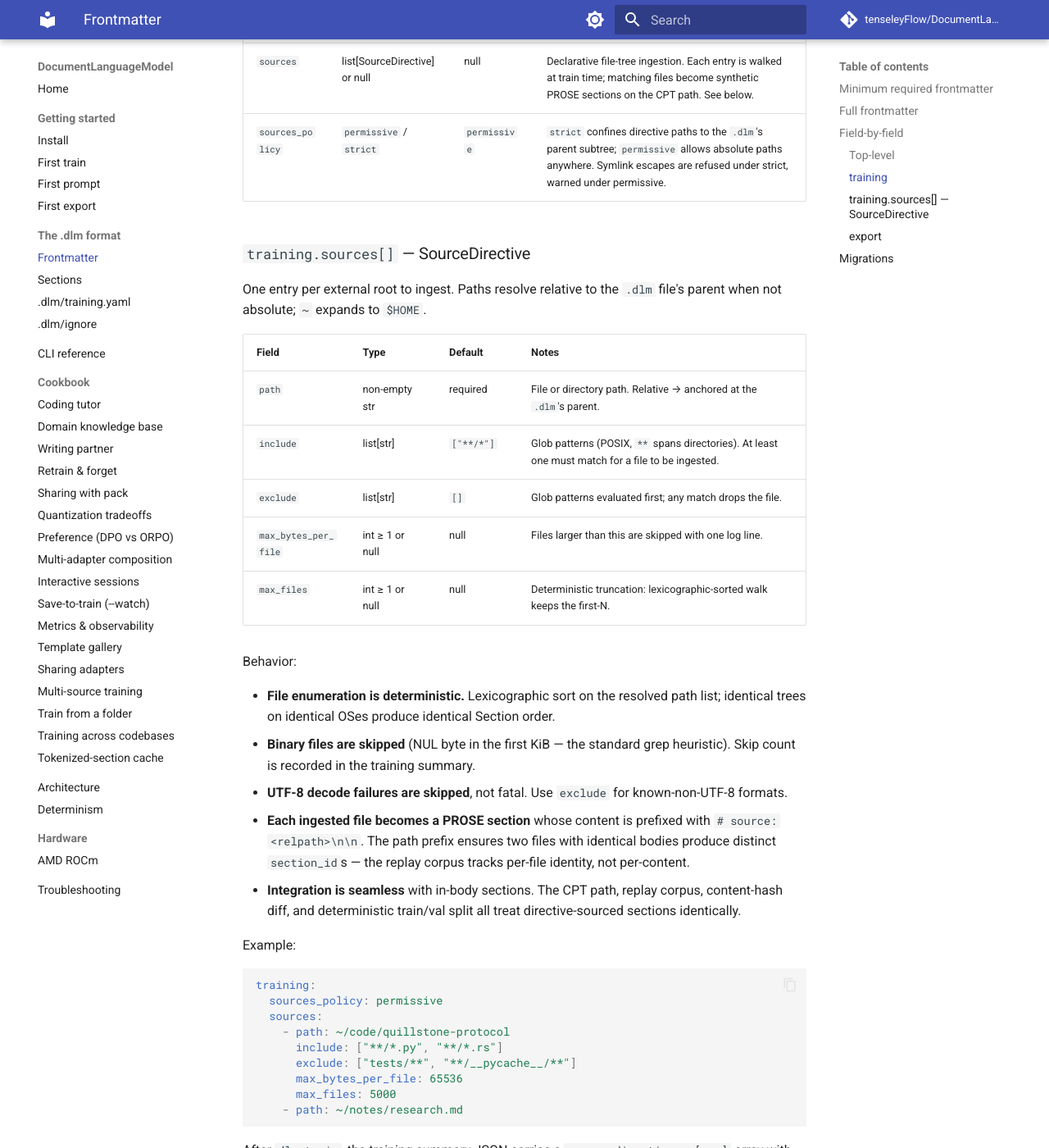
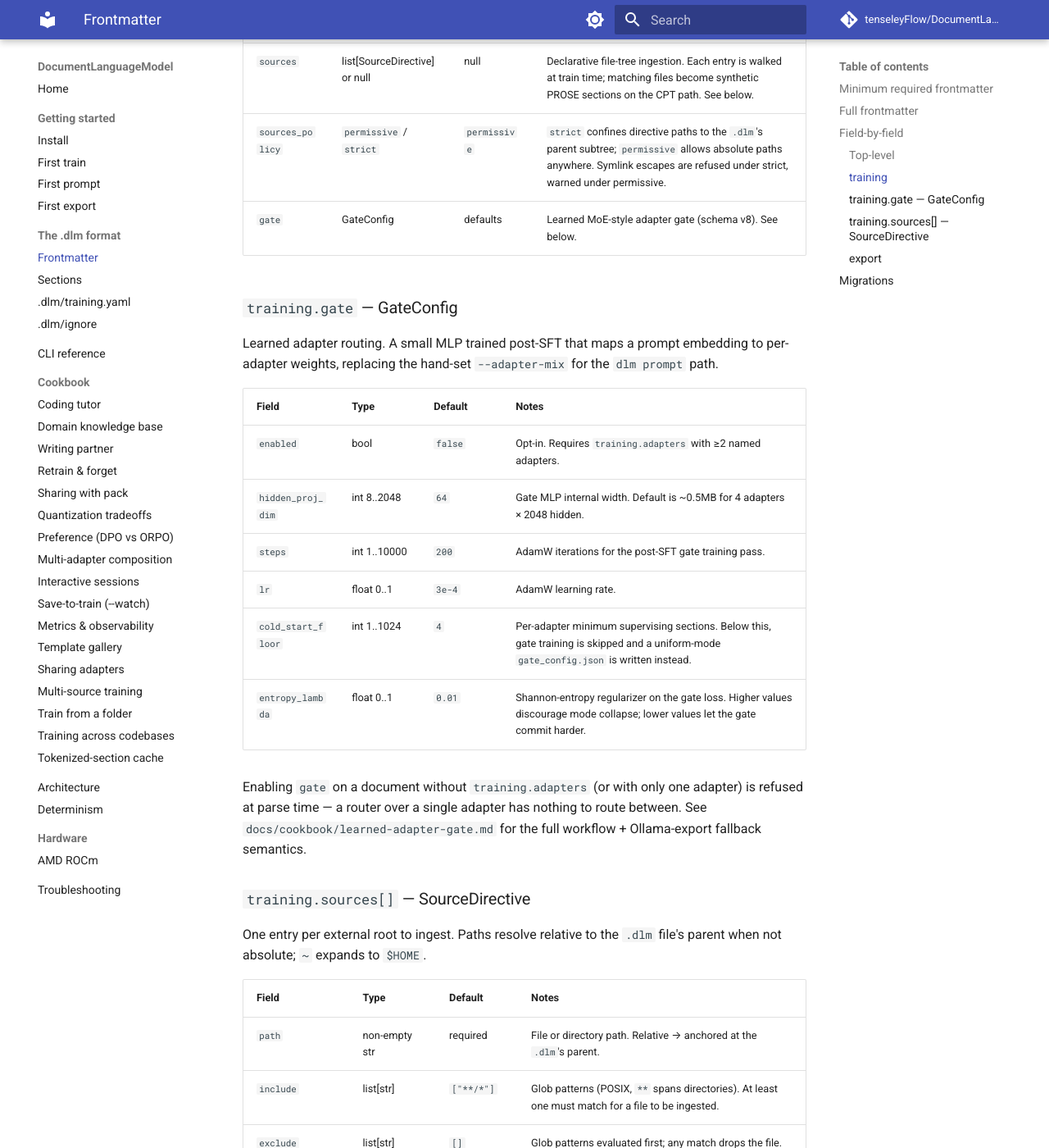
Before and after one commit to tenseleyFlow/DocumentLanguageModel, an MkDocs documentation site: the page built from docs/format/frontmatter.md, in a window 1280 px wide and 1400 px high, scrolled down 3327 px. Shown: the whole window at 82% size. Built offline with MkDocs 1.6.1 and Material for MkDocs 9.7.7, drawn with Linux system fonts in a browser that asks for light colours; comment, search, counter and statistics services are not loaded.

Commit message:
docs: learned-adapter-gate cookbook + --gate CLI + training.gate format ref

```diff
--- a/docs/format/frontmatter.md
+++ b/docs/format/frontmatter.md
@@ -102,6 +102,28 @@ export:
 | `seed` | int | 42 | Determinism seed. Changing it invalidates the [determinism golden](../determinism.md). |
 | `sources` | list[SourceDirective] or null | null | Declarative file-tree ingestion. Each entry is walked at train time; matching files become synthetic PROSE sections on the CPT path. See below. |
 | `sources_policy` | `permissive` / `strict` | `permissive` | `strict` confines directive paths to the `.dlm`'s parent subtree; `permissive` allows absolute paths anywhere. Symlink escapes are refused under strict, warned under permissive. |
+| `gate` | GateConfig | defaults | Learned MoE-style adapter gate (schema v8). See below. |
+
+### `training.gate` — GateConfig
+
+Learned adapter routing. A small MLP trained post-SFT that maps a
+prompt embedding to per-adapter weights, replacing the hand-set
+`--adapter-mix` for the `dlm prompt` path.
+
+| Field | Type | Default | Notes |
+|---|---|---|---|
+| `enabled` | bool | `false` | Opt-in. Requires `training.adapters` with ≥2 named adapters. |
+| `hidden_proj_dim` | int 8..2048 | `64` | Gate MLP internal width. Default is ~0.5MB for 4 adapters × 2048 hidden. |
+| `steps` | int 1..10000 | `200` | AdamW iterations for the post-SFT gate training pass. |
+| `lr` | float 0..1 | `3e-4` | AdamW learning rate. |
+| `cold_start_floor` | int 1..1024 | `4` | Per-adapter minimum supervising sections. Below this, gate training is skipped and a uniform-mode `gate_config.json` is written instead. |
+| `entropy_lambda` | float 0..1 | `0.01` | Shannon-entropy regularizer on the gate loss. Higher values discourage mode collapse; lower values let the gate commit harder. |
+
+Enabling `gate` on a document without `training.adapters` (or with
+only one adapter) is refused at parse time — a router over a single
+adapter has nothing to route between. See
+`docs/cookbook/learned-adapter-gate.md` for the full workflow +
+Ollama-export fallback semantics.
 
 ### `training.sources[]` — SourceDirective
 
```
Also changed, not shown: docs/cli/reference.md (+2 -1 lines), docs/cookbook/learned-adapter-gate.md (added, +149 -0 lines).
